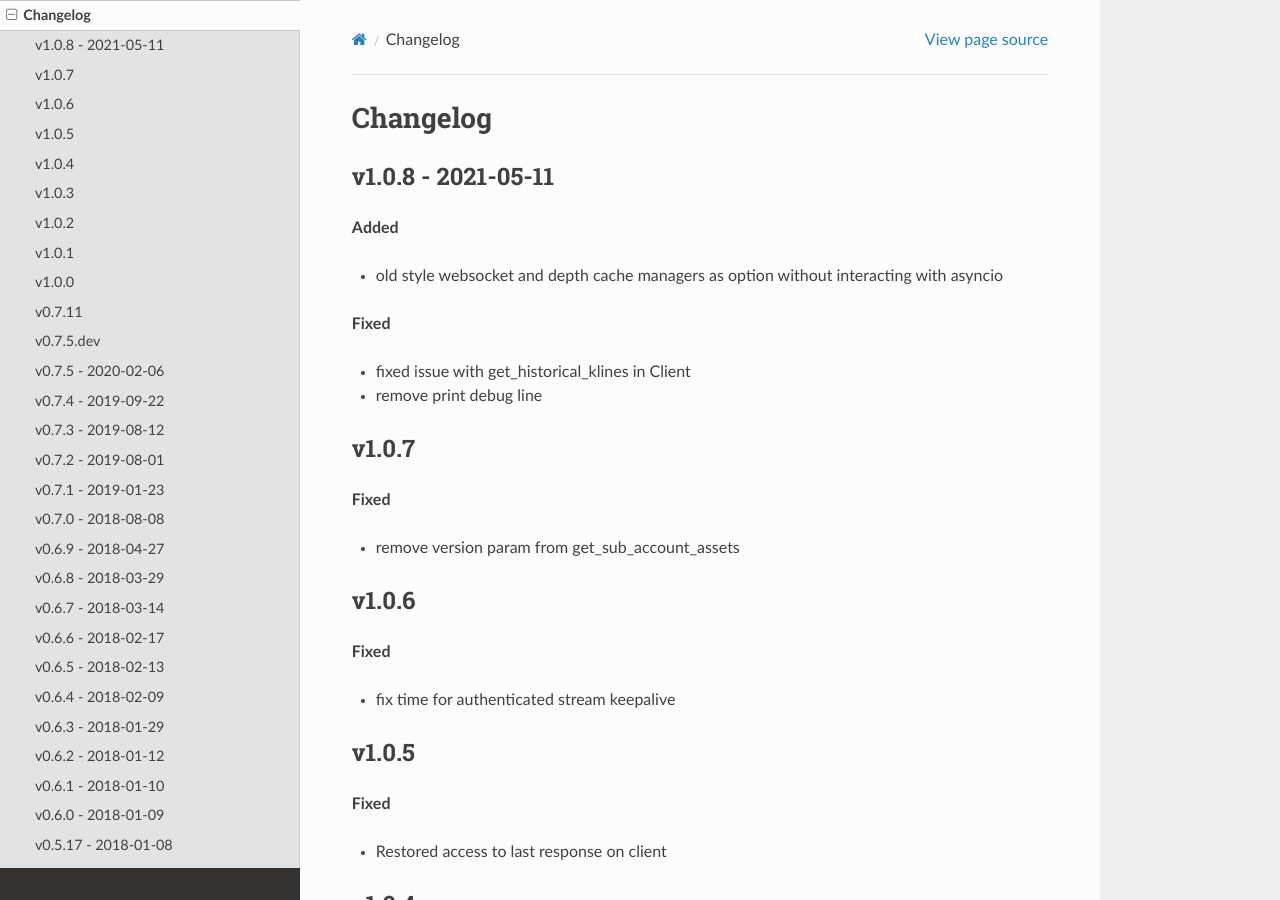
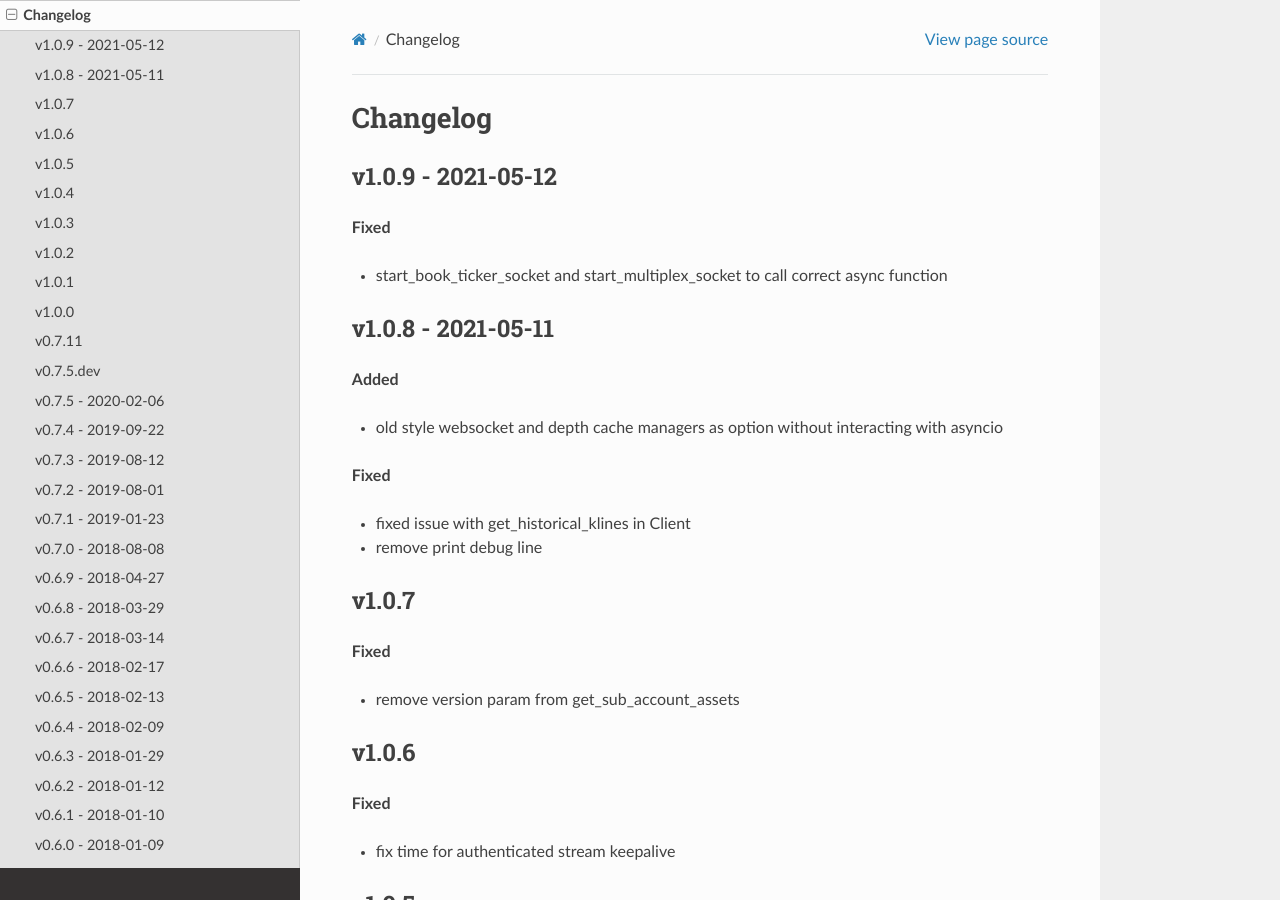
Before and after one commit to astro0099/python_BSC, a Sphinx documentation site: the page built from docs/changelog.rst, in a window 1280 px wide and 900 px high. Built offline with Sphinx 7.4.7 and the Read the Docs theme 2.0.0, drawn with Linux system fonts in a browser that asks for light colours; formulas are drawn with MathJax 3; pages that are not in the unit, such as notebooks, are missing from menus.

Commit message:
Update to v1.0.9

```diff
--- a/PYPIREADME.rst
+++ b/PYPIREADME.rst
@@ -1,5 +1,5 @@
 ================================
-Welcome to python-binance v1.0.8
+Welcome to python-binance v1.0.9
 ================================
 
 Updated 11th May 2021
--- a/README.rst
+++ b/README.rst
@@ -1,5 +1,5 @@
 ================================
-Welcome to python-binance v1.0.8
+Welcome to python-binance v1.0.9
 ================================
 
 Updated 11th May 2021
--- a/binance/__init__.py
+++ b/binance/__init__.py
@@ -4,7 +4,7 @@
 
 """
 
-__version__ = '1.0.8'
+__version__ = '1.0.9'
 
 from binance.client import Client, AsyncClient  # noqa
 from binance.depthcache import DepthCacheManager, OptionsDepthCacheManager, ThreadedDepthCacheManager  # noqa
--- a/docs/changelog.rst
+++ b/docs/changelog.rst
@@ -1,5 +1,12 @@
 Changelog
 =========
+
+v1.0.9 - 2021-05-12
+^^^^^^^^^^^^^^^^^^^
+
+**Fixed**
+
+- start_book_ticker_socket and start_multiplex_socket to call correct async function
 
 v1.0.8 - 2021-05-11
 ^^^^^^^^^^^^^^^^^^^
```
